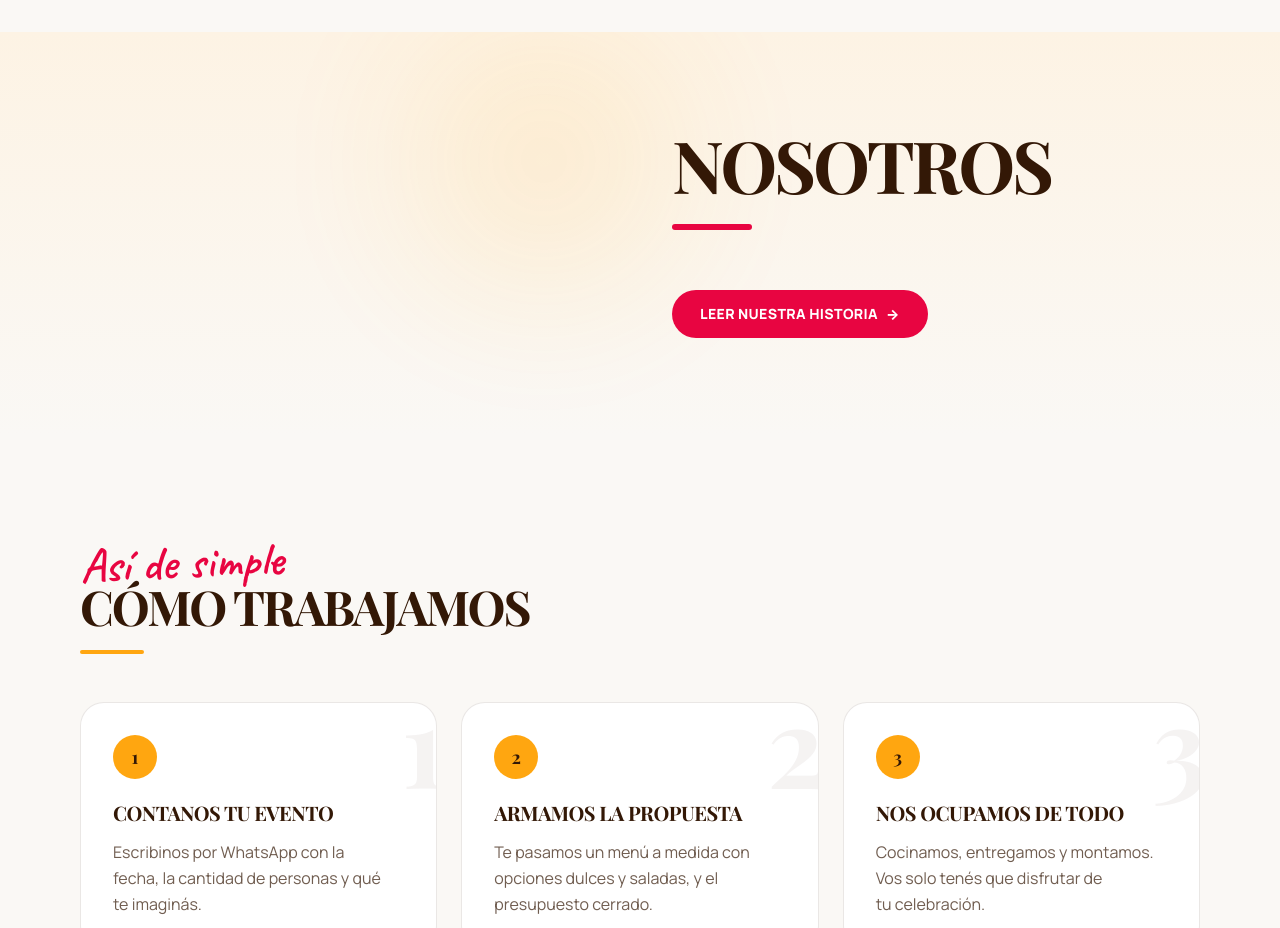
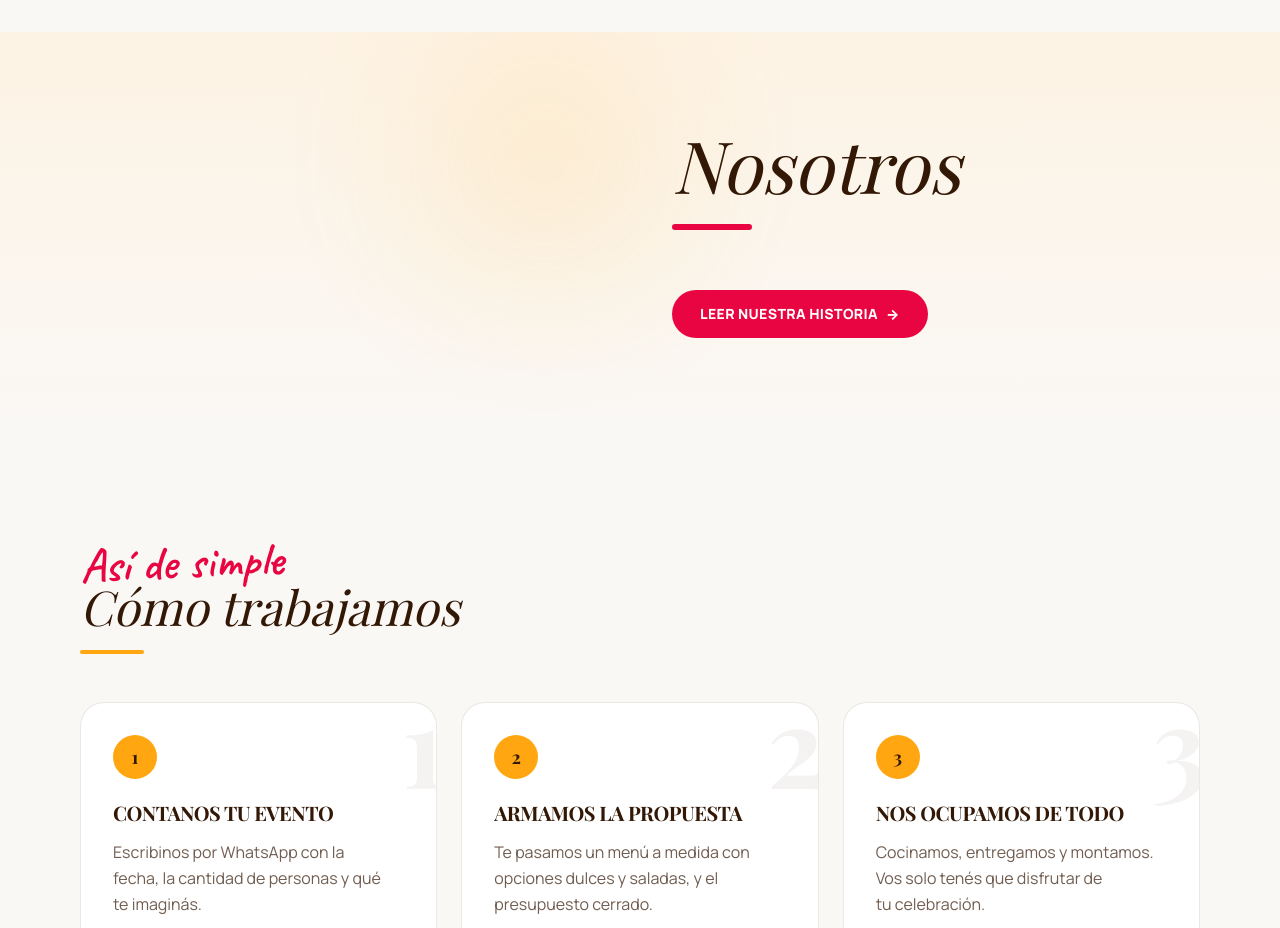
Before and after one commit to Marcos33330/fusion-con-sazon, a React (Vite) app in the folder frontend/: page / in a window 1280 px wide. Shown: the part 1640-2568 px from the top of the page. Built offline with nearby package versions, Linux system fonts and the light colour scheme; no server answers; a web font is replaced by a local one.

Commit message:
feat: arch-mask the Nosotros photo, serif italic headings

```diff
--- a/frontend/src/pages/Home.tsx
+++ b/frontend/src/pages/Home.tsx
@@ -313,14 +313,14 @@ export default function Home() {
               <img
                 src={nosotrosPhoto.url}
                 alt="Herminia y Oscar, fundadores de Fusión con Sazón"
-                className="relative mx-auto h-[420px] w-auto object-contain object-bottom drop-shadow-2xl md:h-[540px]"
+                className="arch-mask relative mx-auto h-[420px] w-[85%] object-cover object-top drop-shadow-2xl md:h-[540px]"
               />
             )}
           </RevealOnScroll>
 
           <div className="text-center lg:text-left">
             <RevealOnScroll>
-              <h2 className="font-display text-5xl font-extrabold uppercase leading-[0.9] tracking-tightest text-brand-dark md:text-6xl lg:text-7xl">
+              <h2 className="font-display text-5xl italic leading-[1.05] text-brand-dark md:text-6xl lg:text-7xl">
                 Nosotros
               </h2>
             </RevealOnScroll>
@@ -360,7 +360,7 @@ export default function Home() {
             </p>
           </RevealOnScroll>
           <RevealOnScroll delay={70}>
-            <h2 className="font-display mt-1 text-4xl font-extrabold uppercase tracking-tightest text-brand-dark md:text-5xl">
+            <h2 className="font-display mt-1 text-4xl italic text-brand-dark md:text-5xl">
               Cómo trabajamos
             </h2>
           </RevealOnScroll>
```
